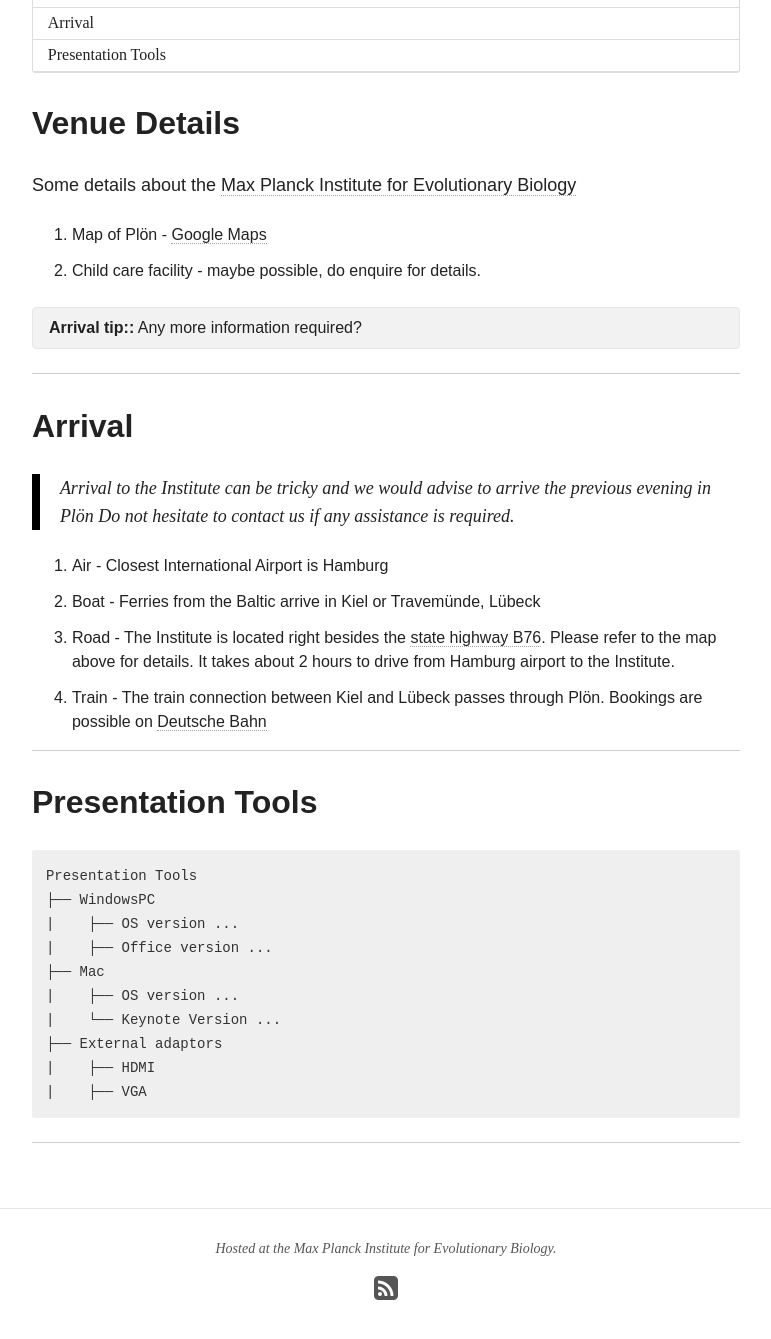
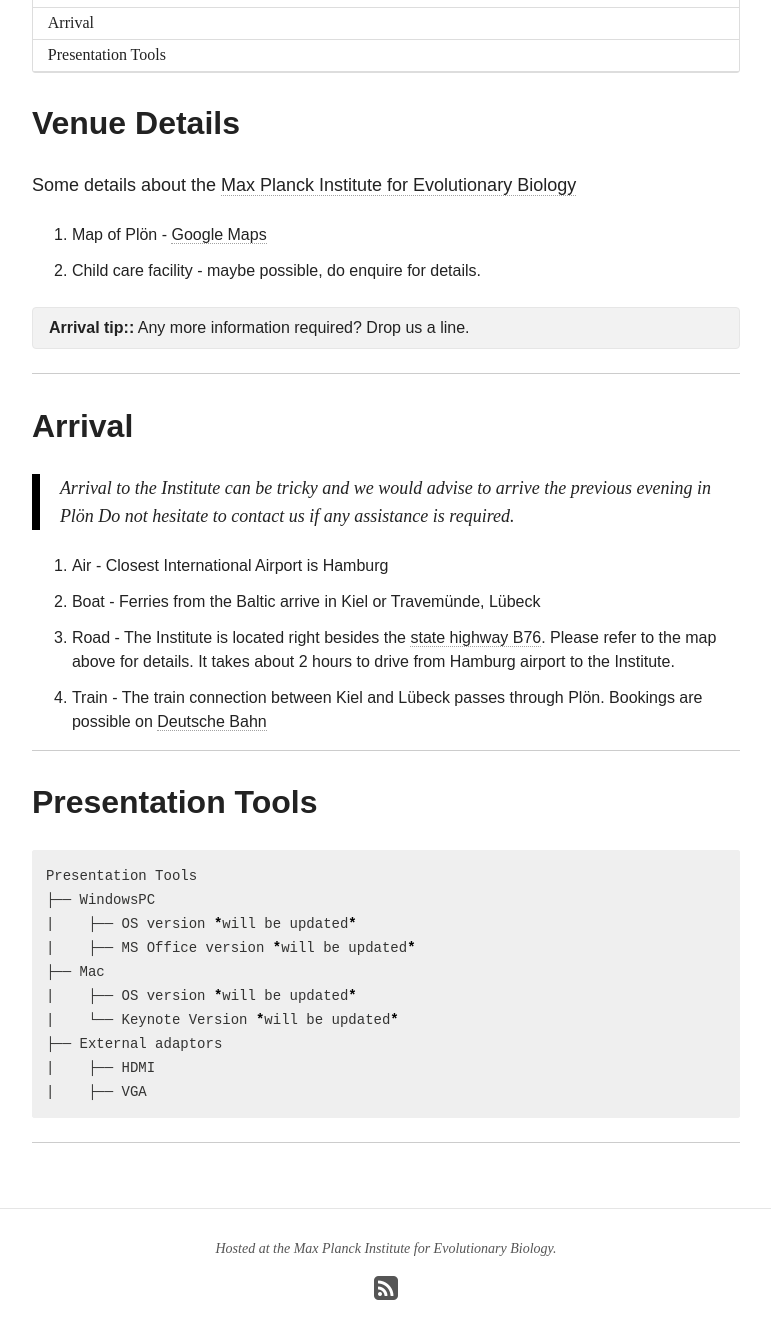
Before and after one commit to bionomics/bionomics, a Jekyll site: the page built from venue/index.md, in a window 1280 px wide and 1400 px high, scrolled down 1320 px. Shown: the top 1339 px of the window, without its empty margins (254-1025 px from the left). Built offline with Jekyll 4.4.1, drawn with Linux system fonts in a browser that asks for light colours; nearby versions of some CDN libraries.

Commit message:
more inför on registration and venue

````diff
--- a/venue/index.md
+++ b/venue/index.md
@@ -22,7 +22,7 @@ Some details about the [Max Planck Institute for Evolutionary Biology](http://ww
 1. Map of Plön - [Google Maps](https://goo.gl/maps/C6Da2UsBjHB2)
 2. Child care facility - maybe possible, do enquire for details.
 
-**Arrival tip::** Any more information required?
+**Arrival tip::** Any more information required? Drop us a line.
 {: .notice}
 
 ---
@@ -46,11 +46,11 @@ Some details about the [Max Planck Institute for Evolutionary Biology](http://ww
 ```bash
 Presentation Tools
 ├── WindowsPC
-|    ├── OS version ...
-|    ├── Office version ...
+|    ├── OS version *will be updated*
+|    ├── MS Office version *will be updated*
 ├── Mac
-|    ├── OS version ...
-|    └── Keynote Version ...
+|    ├── OS version *will be updated*
+|    └── Keynote Version *will be updated*
 ├── External adaptors
 |    ├── HDMI
 |    ├── VGA
````
Also changed, not shown: home/index.md (+4 -2 lines).
